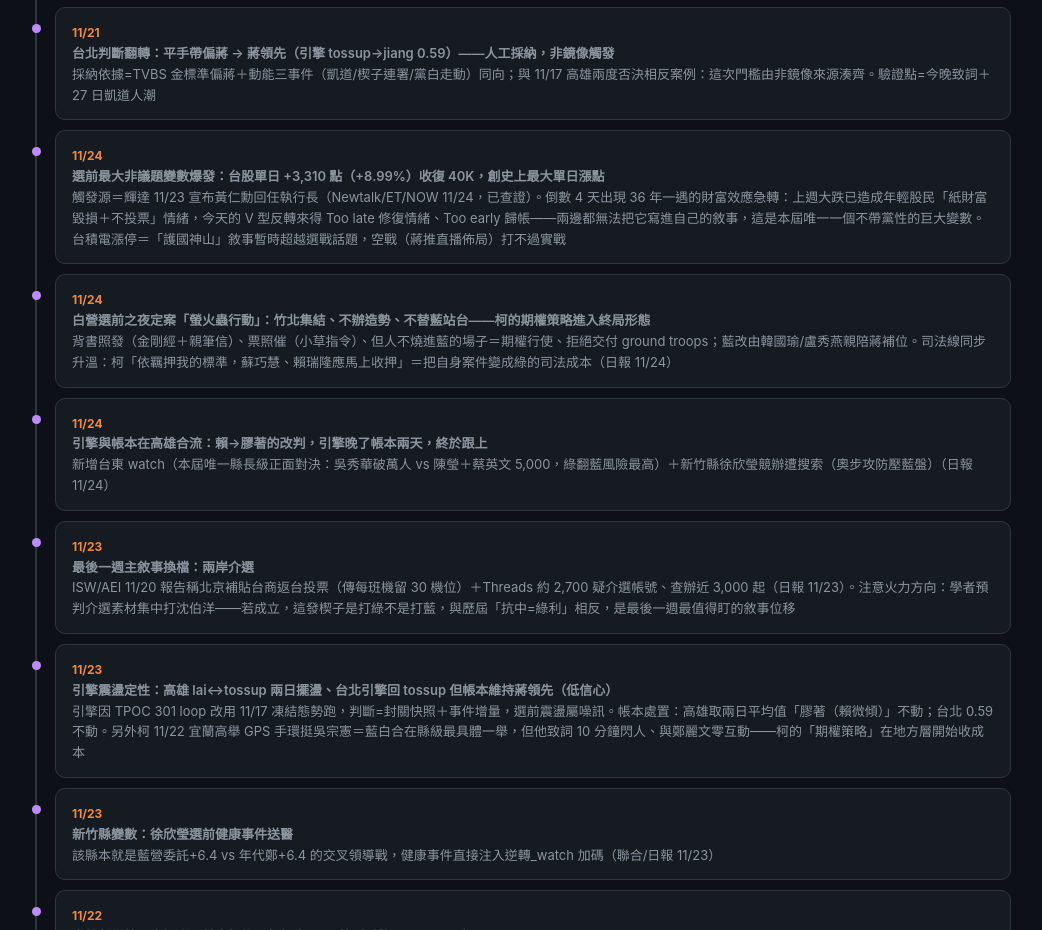
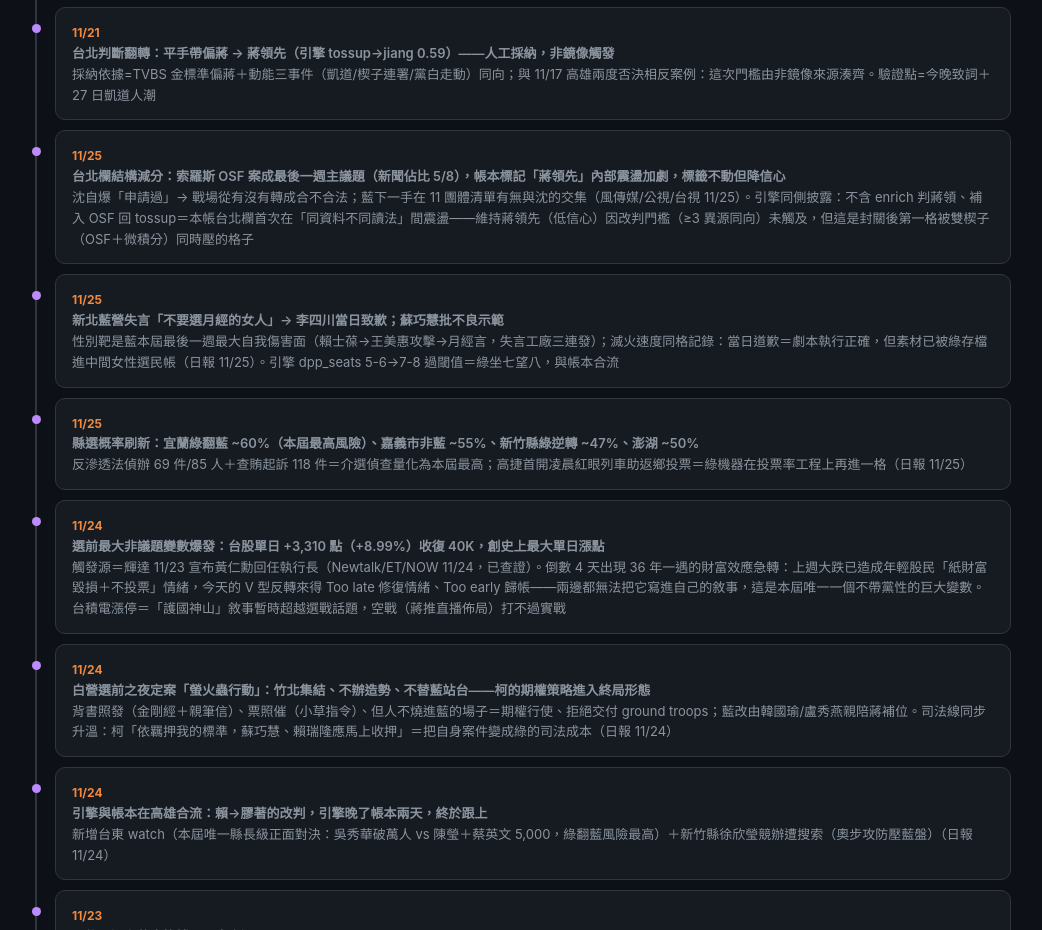
Before and after one commit to fykuo/tw-election-dash, a plain HTML site: page d-a8xqg6ornt/index.html in a window 1280 px wide. Shown: the part 1261-2191 px from the top of the page, without its empty margins (119-1161 px from the left). Drawn offline with Linux system fonts and the light colour scheme.

Commit message:
11/25 OSF主議題+新北失言+縣選概率

```diff
--- a/d-a8xqg6ornt/index.html
+++ b/d-a8xqg6ornt/index.html
@@ -69,6 +69,9 @@
   <div class="card"><span class="date">11/19 18:00</span><div class="concl">三邊會談落幕（91 分鐘）：三方共發《和平宣言》四點共識——核戰打不得、戰略穩定對話、增加石油供應、防止核擴散；全文未涉台灣</div><div class="ev">無賣台素材也無利多素材＝基線（不預期有結論）兌現；「雅爾達」只剩影像沒有文本，對平手盤中性偏藍（台視/風傳媒/Newtalk 11/19）</div></div>
   <div class="card"><span class="date">11/19</span><div class="concl">藍白合全面執行：黃國昌＋傅崐萁＋徐榛蔚聯手挺游淑貞（花蓮）</div><div class="ev">諸侯「快速合流」而非崩解；同週跨城機器對撞（公視/KMT官網/自由 11/19）</div></div>
   <div class="card"><span class="date">11/21</span><div class="concl">台北判斷翻轉：平手帶偏蔣 → 蔣領先（引擎 tossup→jiang 0.59）——人工採納，非鏡像觸發</div><div class="ev">採納依據=TVBS 金標準偏蔣＋動能三事件（凱道/楔子連署/黨白走動）同向；與 11/17 高雄兩度否決相反案例：這次門檻由非鏡像來源湊齊。驗證點=今晚致詞＋27 日凱道人潮</div></div>
+  <div class="card"><span class="date">11/25</span><div class="concl">台北欄結構減分：索羅斯 OSF 案成最後一週主議題（新聞佔比 5/8），帳本標記「蔣領先」內部震盪加劇，標籤不動但降信心</div><div class="ev">沈自爆「申請過」→ 戰場從有沒有轉成合不合法；藍下一手在 11 團體清單有無與沈的交集（風傳媒/公視/台視 11/25）。引擎同側披露：不含 enrich 判蔣領、補入 OSF 回 tossup＝本帳台北欄首次在「同資料不同讀法」間震盪——維持蔣領先（低信心）因改判門檻（≥3 異源同向）未觸及，但這是封關後第一格被雙楔子（OSF＋微積分）同時壓的格子</div></div>
+  <div class="card"><span class="date">11/25</span><div class="concl">新北藍營失言「不要選月經的女人」→ 李四川當日致歉；蘇巧慧批不良示範</div><div class="ev">性別靶是藍本屆最後一週最大自我傷害面（賴士葆→王美惠攻擊→月經言，失言工廠三連發）；滅火速度同格記錄：當日道歉＝劇本執行正確，但素材已被綠存檔進中間女性選民帳（日報 11/25）。引擎 dpp_seats 5-6→7-8 過閾值＝綠坐七望八，與帳本合流</div></div>
+  <div class="card"><span class="date">11/25</span><div class="concl">縣選概率刷新：宜蘭綠翻藍 ~60%（本屆最高風險）、嘉義市非藍 ~55%、新竹縣綠逆轉 ~47%、澎湖 ~50%</div><div class="ev">反滲透法偵辦 69 件/85 人＋查賄起訴 118 件＝介選偵查量化為本屆最高；高捷首開凌晨紅眼列車助返鄉投票＝綠機器在投票率工程上再進一格（日報 11/25）</div></div>
   <div class="card"><span class="date">11/24</span><div class="concl">選前最大非議題變數爆發：台股單日 +3,310 點（+8.99%）收復 40K，創史上最大單日漲點</div><div class="ev">觸發源＝輝達 11/23 宣布黃仁勳回任執行長（Newtalk/ET/NOW 11/24，已查證）。倒數 4 天出現 36 年一遇的財富效應急轉：上週大跌已造成年輕股民「紙財富毀損＋不投票」情緒，今天的 V 型反轉來得 Too late 修復情緒、Too early 歸帳——兩邊都無法把它寫進自己的敘事，這是本屆唯一一個不帶黨性的巨大變數。台積電漲停＝「護國神山」敘事暫時超越選戰話題，空戰（蔣推直播佈局）打不過實戰</div></div>
   <div class="card"><span class="date">11/24</span><div class="concl">白營選前之夜定案「螢火蟲行動」：竹北集結、不辦造勢、不替藍站台——柯的期權策略進入終局形態</div><div class="ev">背書照發（金剛經＋親筆信）、票照催（小草指令）、但人不燒進藍的場子＝期權行使、拒絕交付 ground troops；藍改由韓國瑜/盧秀燕親陪蔣補位。司法線同步升溫：柯「依羈押我的標準，蘇巧慧、賴瑞隆應馬上收押」＝把自身案件變成綠的司法成本（日報 11/24）</div></div>
   <div class="card"><span class="date">11/24</span><div class="concl">引擎與帳本在高雄合流：賴→膠著的改判，引擎晚了帳本兩天，終於跟上</div><div class="ev">新增台東 watch（本屆唯一縣長級正面對決：吳秀華破萬人 vs 陳瑩＋蔡英文 5,000，綠翻藍風險最高）＋新竹縣徐欣瑩競辦遭搜索（奧步攻防壓藍盤）（日報 11/24）</div></div>
```
